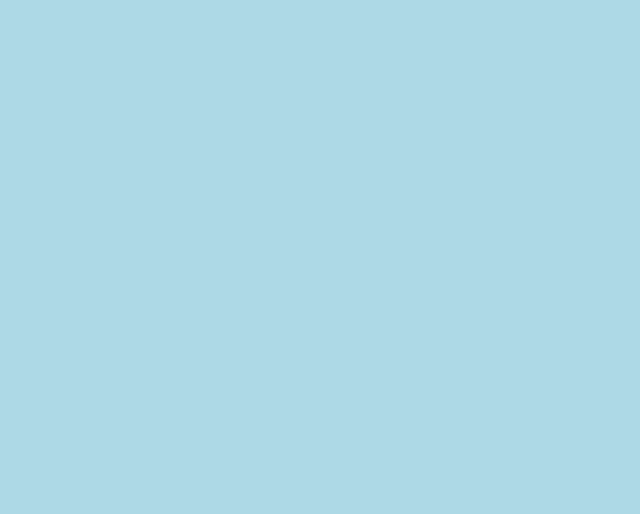
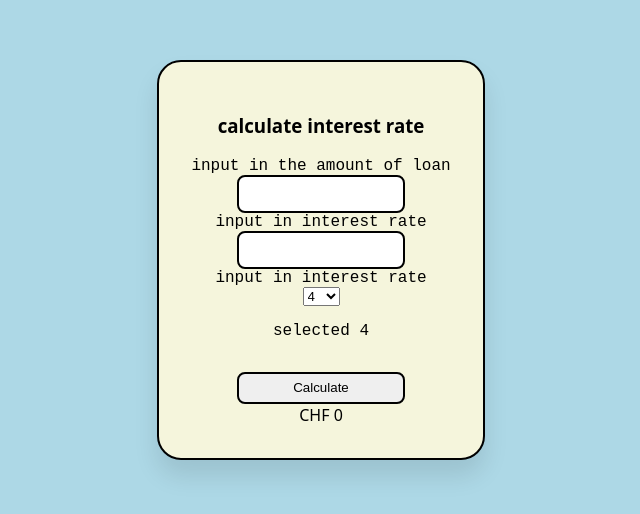
Before and after one commit to amanafro/multi-cal, a Svelte app: page /Interest in a window 1280 px wide. Shown: the part 148-662 px from the top of the page, without its empty margins (319-959 px from the left). Built offline with nearby package versions, Linux system fonts and the light colour scheme; a web font is replaced by a local one.

Commit message:
commit nr. 6, the interest rate calculator is finished, up next making the ui beautiful and adding some touches.

```diff
--- a/src/App.svelte
+++ b/src/App.svelte
@@ -3,7 +3,8 @@
   import Length from './pages/Length.svelte'
   import Temperature from './pages/Temperature.svelte'
   import Percentage from './pages/Percentage.svelte'
-  import Interestrate from './pages/InterestRate.svelte'
+
+  import Interest from './pages/Interest.svelte'
   import Area from './pages/Area.svelte'
   import { Router, Route } from 'svelte-routing';
 </script>
@@ -14,5 +15,5 @@
     <Route path="/Temperature" component={Temperature}/>
     <Route path="/Area" component={Area}/>
     <Route path="/Percentage" component={Percentage}/>
-    <Route path="/Interest rate" component={Interestrate}/>
+    <Route path="/Interest" component={Interest}/>
 </Router>
--- a/src/pages/Area.svelte
+++ b/src/pages/Area.svelte
@@ -63,5 +63,4 @@
 
 <style>
 
-
 </style>
--- a/src/pages/Home.svelte
+++ b/src/pages/Home.svelte
@@ -3,7 +3,7 @@
     import TemperatureSvg from "../assets/TemperatureSvg.svg";
     import AreaSvg from "../assets/area.svg";
     import PercentageSvg from "../assets/percentage.svg";
-    import InterestRate from "../assets/interestrate.svg";
+    import Interest from "../assets/Interest.svg";
     import {  Link } from 'svelte-routing';
 </script>
 
@@ -14,7 +14,7 @@
     <Link to="/Temperature"><img src={TemperatureSvg} alt="Temperature" /></Link>
     <Link to="/Area"><img src={AreaSvg} alt="Speed" /></Link>
     <Link to="/Percentage"><img src={PercentageSvg} alt="Speed" /></Link>
-    <Link to="/Interest rate"><img src={InterestRate} alt="Speed" /></Link>
+    <Link to="/Interest"><img src={Interest} alt="Speed" /></Link>
     </div>
 </main>
 
--- a/src/pages/InterestRate.svelte
+++ b/src/pages/Interest.svelte
@@ -1,46 +1,38 @@
 <script>
 
-    let loan = 0;
-    let percentage = 0;
-    let period;
-    let result;
+    let loan;
+    let percentage;
+    let period = 12;
+    let result = 0;
 
-    const months = [
-        4,
-        6,
-        8,
-        10,
-        12,
-        16,
-        20,
-        24,
-        30,
-        36
-    ]
+    let selectedMonth;
+    let months = [4, 6, 8, 10, 12, 16, 20, 24, 30, 36];
 
 
     function interestRateConverter() {
-        result = loan * percentage * 100;
+        result = loan * (percentage / 100) * (selectedMonth / period);
+        return result;
     }
 
-</script>
+    </script>
 
 <main>
     <label>
-        <h3></h3>
+        <h3>calculate interest rate</h3>
         input in the amount of loan<br>
         <input type="number" bind:value={loan}><br>
         input in interest rate<br>
         <input type="number" bind:value={percentage}><br>
         input in interest rate<br>
-        <select>
+        <select bind:value={selectedMonth}>
         {#each months as month}
             <option>{month}</option>
         {/each}
         </select>
+        {#if selectedMonth}
+            <p>selected {selectedMonth}</p>
+        {/if}
         <button on:click={interestRateConverter}>Calculate</button><br>
-        <span>{parseFloat("CHF " + result.toFixed(2))}</span>
+        <span>{"CHF "+parseFloat(result.toFixed(2))}</span>
     </label>
 </main>
-
-<style></style>
```
Also changed, not shown: src/assets/Interest.svg (renamed from src/assets/interestrate.svg).
